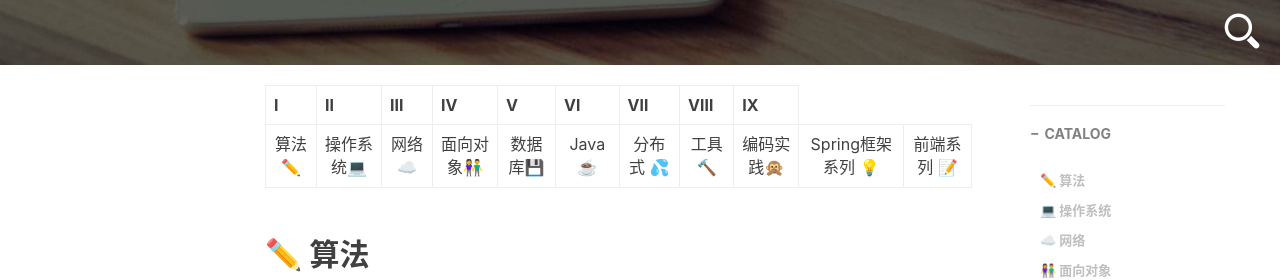
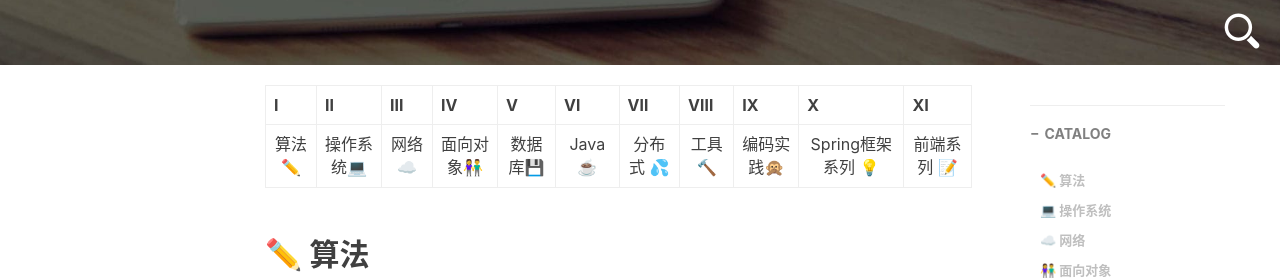
Before and after one commit to wjw0315/wjw0315.github.io, a Jekyll site: the page built from _posts/2016/6/2016-6-6-menu.md, in a window 1280 px wide. Shown: the part 526-806 px from the top of the page. Built offline with Jekyll 4.4.1, drawn with Linux system fonts in a browser that asks for light colours; comment, search, counter and statistics services are not loaded.

Commit message:
目录重写

```diff
--- a/_posts/2016/6/2016-6-6-menu.md
+++ b/_posts/2016/6/2016-6-6-menu.md
@@ -25,23 +25,36 @@ tags:
 <th align="center">Ⅶ</th>
 <th align="center">Ⅷ</th>
 <th align="center">Ⅸ</th>
+<th align="center">Ⅹ</th>
+<th align="center">Ⅺ</th>
 </tr>
 </thead>
 <tbody>
 <tr>
-<td align="center">算法<a href="#算法-pencil2"><g-emoji class="g-emoji" alias="pencil2" fallback-src="https://assets-cdn.github.com/images/icons/emoji/unicode/270f.png">✏️</g-emoji></a></td>
-<td align="center">操作系统<a href="#操作系统-computer"><g-emoji class="g-emoji" alias="computer" fallback-src="https://assets-cdn.github.com/images/icons/emoji/unicode/1f4bb.png">💻</g-emoji></a></td>
-<td align="center">网络<a href="#网络-cloud"><g-emoji class="g-emoji" alias="cloud" fallback-src="https://assets-cdn.github.com/images/icons/emoji/unicode/2601.png">☁️</g-emoji></a></td>
-<td align="center">面向对象<a href="#面向对象-couple"><g-emoji class="g-emoji" alias="couple" fallback-src="https://assets-cdn.github.com/images/icons/emoji/unicode/1f46b.png">👫</g-emoji></a></td>
-<td align="center">数据库<a href="#数据库-floppy_disk"><g-emoji class="g-emoji" alias="floppy_disk" fallback-src="https://assets-cdn.github.com/images/icons/emoji/unicode/1f4be.png">💾</g-emoji></a></td>
-<td align="center">Java <a href="#java-coffee"><g-emoji class="g-emoji" alias="coffee" fallback-src="https://assets-cdn.github.com/images/icons/emoji/unicode/2615.png">☕️</g-emoji></a></td>
-<td align="center">分布式 <a href="#分布式-sweat_drops"><g-emoji class="g-emoji" alias="sweat_drops" fallback-src="https://assets-cdn.github.com/images/icons/emoji/unicode/1f4a6.png">💦</g-emoji></a></td>
-<td align="center">工具<a href="#工具-hammer"><g-emoji class="g-emoji" alias="hammer" fallback-src="https://assets-cdn.github.com/images/icons/emoji/unicode/1f528.png">🔨</g-emoji></a></td>
-<td align="center">编码实践<a href="#编码实践-speak_no_evil"><g-emoji class="g-emoji" alias="speak_no_evil" fallback-src="https://assets-cdn.github.com/images/icons/emoji/unicode/1f64a.png">🙊</g-emoji></a></td>
-    <td align="center">Spring框架系列
+<td align="center">算法<a href="#算法-pencil2">✏️</a></td>
+
+<td align="center">操作系统<a href="#操作系统-computer">💻</a></td>
+
+<td align="center">网络<a href="#网络-cloud">☁️</a></td>
+
+<td align="center">面向对象<a href="#面向对象-couple">👫</a></td>
+
+<td align="center">数据库<a href="#数据库-floppy_disk">💾</a></td>
+
+<td align="center">Java <a href="#java-coffee">☕️</a></td>
+
+<td align="center">分布式 <a href="#分布式-sweat_drops">💦</a></td>
+
+<td align="center">工具<a href="#工具-hammer">🔨</a></td>
+
+<td align="center">编码实践<a href="#编码实践-speak_no_evil">🙊</a></td>
+
+
+<td align="center">Spring框架系列
         <a href="#Spring">💡</a>
     </td>
-    <td align="center">前端系列
+
+<td align="center">前端系列
         <a href="#Web">📝</a>
     </td>
 </tr>
```
